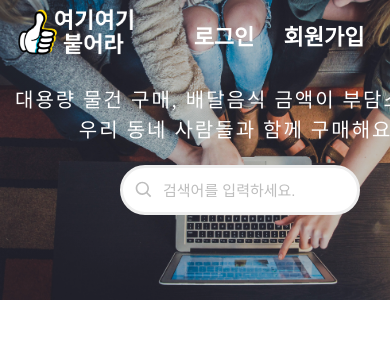
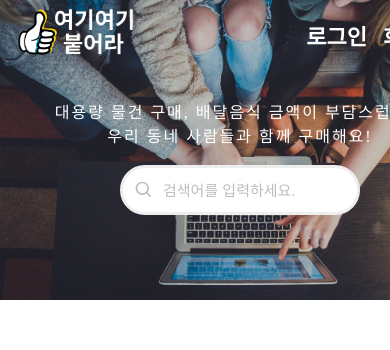
Before and after one commit to codestates-seb/seb39_main_031, a React (Create React App) app in the folder frontend/: page / in a window 390 px wide. Shown: the top 350 px of the page. Built offline with nearby package versions, Linux system fonts and the light colour scheme; no server answers; a small style sheet from the web is missing.

Commit message:
feat: 헤더 반응형 구현

```diff
--- a/frontend/src/components/layout/Header/Search/MainInput.tsx
+++ b/frontend/src/components/layout/Header/Search/MainInput.tsx
@@ -3,7 +3,7 @@ import styled from "styled-components";
 import BgImg from "../../../../assets/Image/background2.jpg";
 import SearchInput from "./SearchInput";
 
-const MainBox = styled.div`
+const MainBox = styled.section`
   height: 300px;
   display: flex;
   flex-direction: column;
@@ -24,25 +24,26 @@ const MainBox = styled.div`
 `;
 
 const Paragraph = styled.div`
-  font-size: 20px;
+  width: 100%;
+  font-size: 1em;
   font-weight: 500;
   display: flex;
   flex-direction: column;
   align-items: center;
   line-height: 1.5em;
   letter-spacing: 2px;
-  margin-bottom: 1em;
+  margin: 1rem 0;
 
   div {
     color: ${(props) => props.theme.colors.white000};
   }
 
   @media (min-width: ${(props) => props.theme.breakPoints.tablet}) {
-    font-size: 30px;
+    font-size: 1.5em;
   }
 
   @media (min-width: ${(props) => props.theme.breakPoints.desktop}) {
-    font-size: 35px;
+    font-size: 2em;
   }
 `;
 
--- a/frontend/src/components/layout/Header/style.ts
+++ b/frontend/src/components/layout/Header/style.ts
@@ -1,11 +1,14 @@
 import { NavLink } from "react-router-dom";
 import styled from "styled-components";
 export const Container = styled.header`
-  width: 100%;
+  /* width: 100%; */
+  display: flex;
+  flex-direction: column;
 `;
 
 export const HeaderBox = styled.div`
   width: 100%;
+  min-width: 480px;
   height: 70px;
   padding: 1em 1em;
   display: flex;
@@ -39,13 +42,15 @@ export const LogoImage = styled.img`
 
 export const MenuBox = styled.nav`
   display: none;
-  column-gap: 10px;
 
   @media (min-width: ${(props) => props.theme.breakPoints.tablet}) {
     display: flex;
+    column-gap: 1em;
+    margin-left: 1em;
   }
 
   @media (min-width: ${(props) => props.theme.breakPoints.desktop}) {
+    column-gap: 1.5rem;
     margin-left: 2em;
   }
 `;
@@ -56,7 +61,6 @@ export const MenuLink = styled(NavLink)`
   align-items: center;
   font-weight: 700;
   font-size: 22px;
-  width: 100px;
 
   &.main {
     color: white !important;
@@ -82,6 +86,7 @@ export const RightBox = styled.nav`
   display: flex;
   justify-content: center;
   align-items: center;
+  column-gap: 1em;
 
   &.iconBox {
     column-gap: 20px;
@@ -95,4 +100,8 @@ export const RightBox = styled.nav`
   .main {
     color: ${(props) => props.theme.colors.white000};
   }
+
+  @media (min-width: ${(props) => props.theme.breakPoints.desktop}) {
+    column-gap: 1.5rem;
+  }
 `;
```
